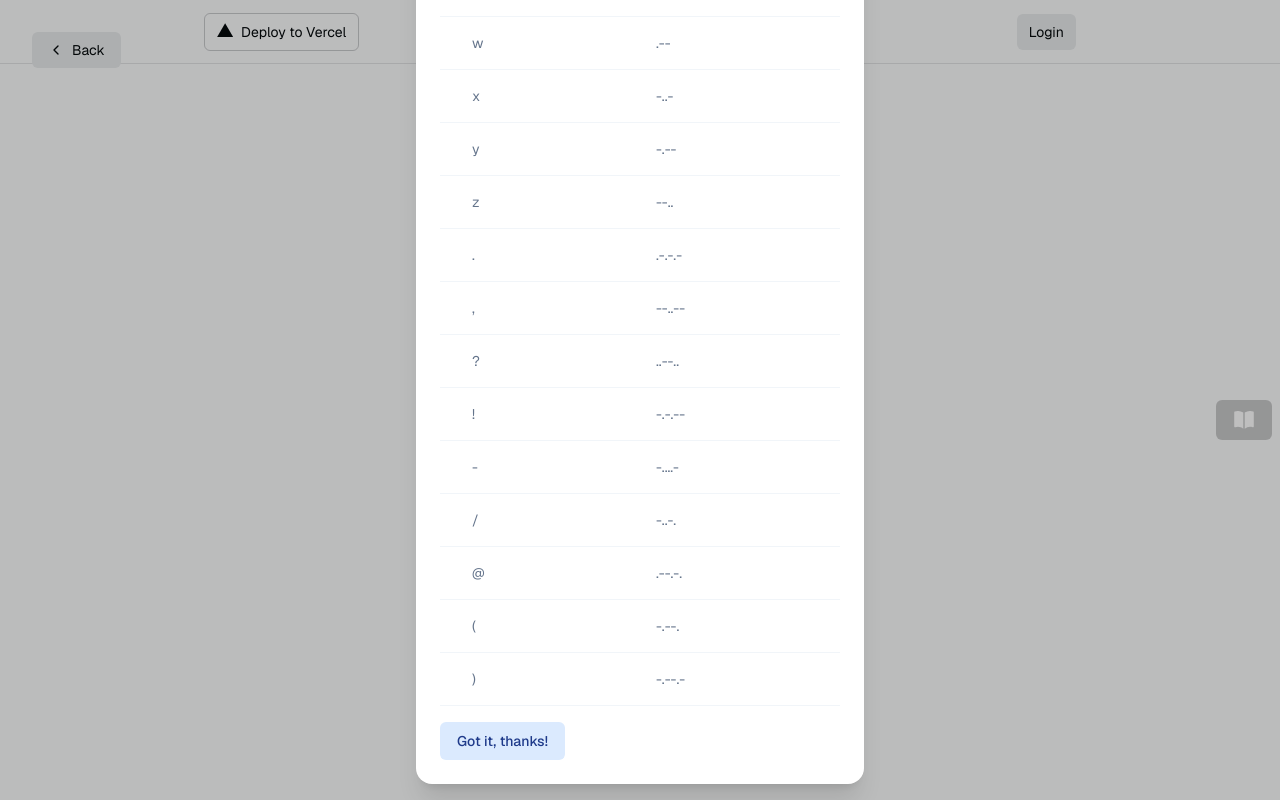
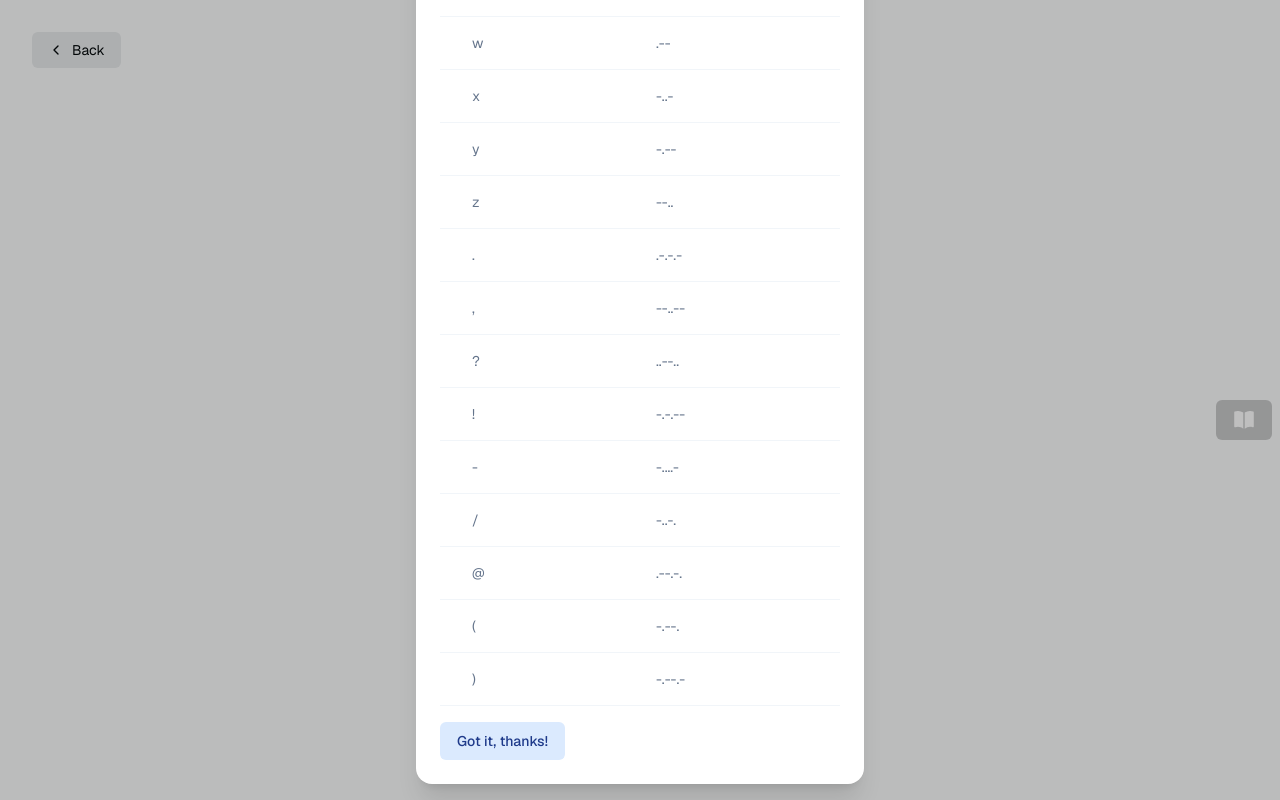
Before and after one commit to alihaghjou/morse-story, a Next.js app: page /login in a window 1280 px wide. Both pictures are taken after a click on the button 1244 px from the left and 420 px from the top of the page. Built offline with nearby package versions, Linux system fonts and the light colour scheme; no server answers.

Commit message:
did all this just for navbar

```diff
--- /dev/null
+++ b/app/(login)/layout.tsx
@@ -0,0 +1,30 @@
+import { GeistSans } from "geist/font/sans";
+import "../globals.css";
+import TableModal from "@/components/TableModal";
+
+const defaultUrl = process.env.VERCEL_URL
+  ? `https://${process.env.VERCEL_URL}`
+  : "http://localhost:3000";
+
+export const metadata = {
+  metadataBase: new URL(defaultUrl),
+  title: "Next.js and Supabase Starter Kit",
+  description: "The fastest way to build apps with Next.js and Supabase",
+};
+
+export default function RootLayout({
+  children,
+}: {
+  children: React.ReactNode;
+}) {
+  return (
+    <html lang="en" className={GeistSans.className}>
+      <body className="bg-background text-foreground">
+        <TableModal />
+        <main className="min-h-screen flex flex-col items-center">
+          {children}
+        </main>
+      </body>
+    </html>
+  );
+}
--- a/app/login/page.tsx
+++ b/app/(login)/login/page.tsx
@@ -53,7 +53,7 @@ export default function Login({
   }
 
   return (
-    <div className="flex-1 flex flex-col w-full px-8 sm:max-w-md justify-center gap-2">
+    <div className="flex-1 overflow-hidden flex flex-col w-full px-8 sm:max-w-md justify-center gap-2">
       <Link
         href="/"
         className="absolute left-8 top-8 py-2 px-4 rounded-md no-underline text-foreground bg-btn-background hover:bg-btn-background-hover flex items-center group text-sm"
--- a/app/layout.tsx
+++ b/app/(main)/layout.tsx
@@ -1,8 +1,7 @@
 import { GeistSans } from "geist/font/sans";
-import "./globals.css";
-import AuthButton from "@/components/AuthButton";
-import DeployButton from "@/components/DeployButton";
+import "../globals.css";
 import TableModal from "@/components/TableModal";
+import Navbar from "@/components/Navbar";
 
 const defaultUrl = process.env.VERCEL_URL
   ? `https://${process.env.VERCEL_URL}`
@@ -24,12 +23,7 @@ export default function RootLayout({
       <body className="bg-background text-foreground">
         <TableModal />
         <main className="min-h-screen flex flex-col items-center">
-          <nav className="w-full flex justify-center border-b border-b-foreground/10 h-16 mb-16">
-            <div className="w-full max-w-4xl flex justify-between items-center p-3 text-sm">
-              <DeployButton />
-              <AuthButton />
-            </div>
-          </nav>
+          <Navbar />
           {children}
         </main>
       </body>
--- a/app/page.tsx
+++ b/app/(main)/page.tsx
@@ -11,14 +11,15 @@ import StorySection from "@/components/StorySection";
 
 export default function Index() {
 
+
   return (
     <div className="flex-1 w-full flex flex-col gap-20 items-center">
       <div className="animate-in flex-1 flex flex-col gap-20 opacity-0 max-w-4xl px-3">
         <Header />
         <main className="flex-1 flex flex-col gap-6">
-          <h2 className="font-bold text-4xl mb-4">Next steps</h2>
+          {/* <h2 className="font-bold text-4xl mb-4">Next steps</h2>
           <SignUpUserSteps />
-          <div className="w-full p-[1px] bg-gradient-to-r from-transparent via-foreground/10 to-transparent my-8" />
+          <div className="w-full p-[1px] bg-gradient-to-r from-transparent via-foreground/10 to-transparent my-8" /> */}
           <h2 className="font-bold text-4xl mb-4">Stories</h2>
           <StorySection />
         </main>
--- /dev/null
+++ b/components/Navbar.tsx
@@ -0,0 +1,13 @@
+import AuthButton from "./AuthButton"
+import DeployButton from "./DeployButton"
+
+export default function Navbar() {
+  return (
+    <nav className="w-full flex justify-center border-b border-b-foreground/10 h-16 mb-16">
+    <div className="w-full max-w-4xl flex justify-between items-center p-3 text-sm">
+      <DeployButton />
+      <AuthButton />
+    </div>
+  </nav>
+  )
+}
--- a/components/StorySection.tsx
+++ b/components/StorySection.tsx
@@ -4,11 +4,10 @@ import { cookies } from "next/headers"
 export default async function StorySection() {
     const supabase = createClient(cookies())
     const {data} = await supabase.from("Story").select("title")
-    console.log(data)
   return (
     <div className="dark:bg-neutral-950 bg-neutral-100 p-2 rounded">
         {data?.map((info) => (
-            <div className="mx-4">{info.title}</div>
+            <div key={info.title} className="mx-4">{info.title}</div>
         ))}
     </div>
   )
--- a/components/TableModal.tsx
+++ b/components/TableModal.tsx
@@ -78,7 +78,7 @@ export default function TableModal() {
                       </thead>
                       <tbody className="bg-white dark:bg-slate-800">
                         {Object.entries(MorseDoc).map((row) => (
-                          <tr>
+                          <tr key={row[0]}>
                             <td className="border-b border-slate-100 dark:border-slate-700 p-4 pl-8 text-slate-500 dark:text-slate-400">
                               {row[0]}
                             </td>
--- /dev/null
+++ b/components/function.ts
@@ -0,0 +1,13 @@
+'use server'
+
+import { createClient } from "@/utils/supabase/server"
+import { cookies } from "next/headers"
+import { redirect } from "next/navigation"
+
+export const signOut = async () => {
+
+    const cookieStore = cookies()
+    const supabase = createClient(cookieStore)
+    await supabase.auth.signOut()
+    return redirect('/login')
+  }
```
Also changed, not shown: app/(main)/[id]/TextStory.tsx (renamed from app/[id]/TextStory.tsx), app/(main)/[id]/page.tsx (renamed from app/[id]/page.tsx), app/opengraph-image.png (deleted), app/twitter-image.png (deleted).
